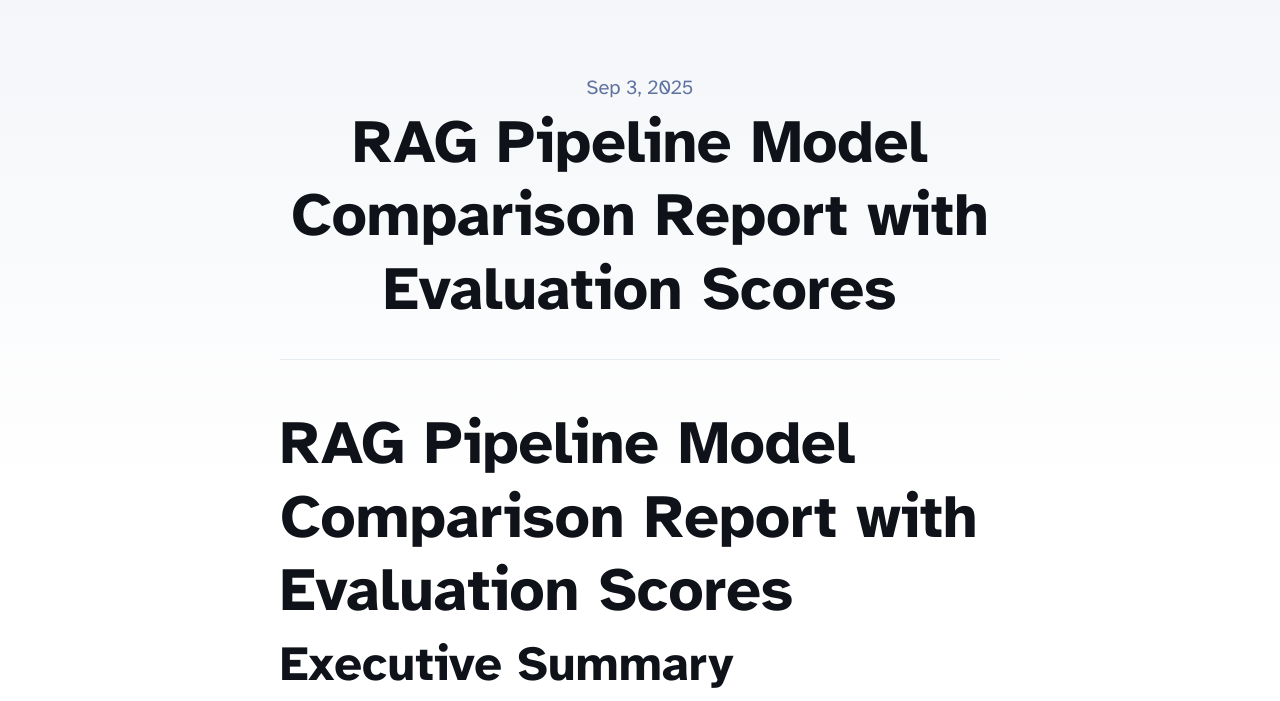
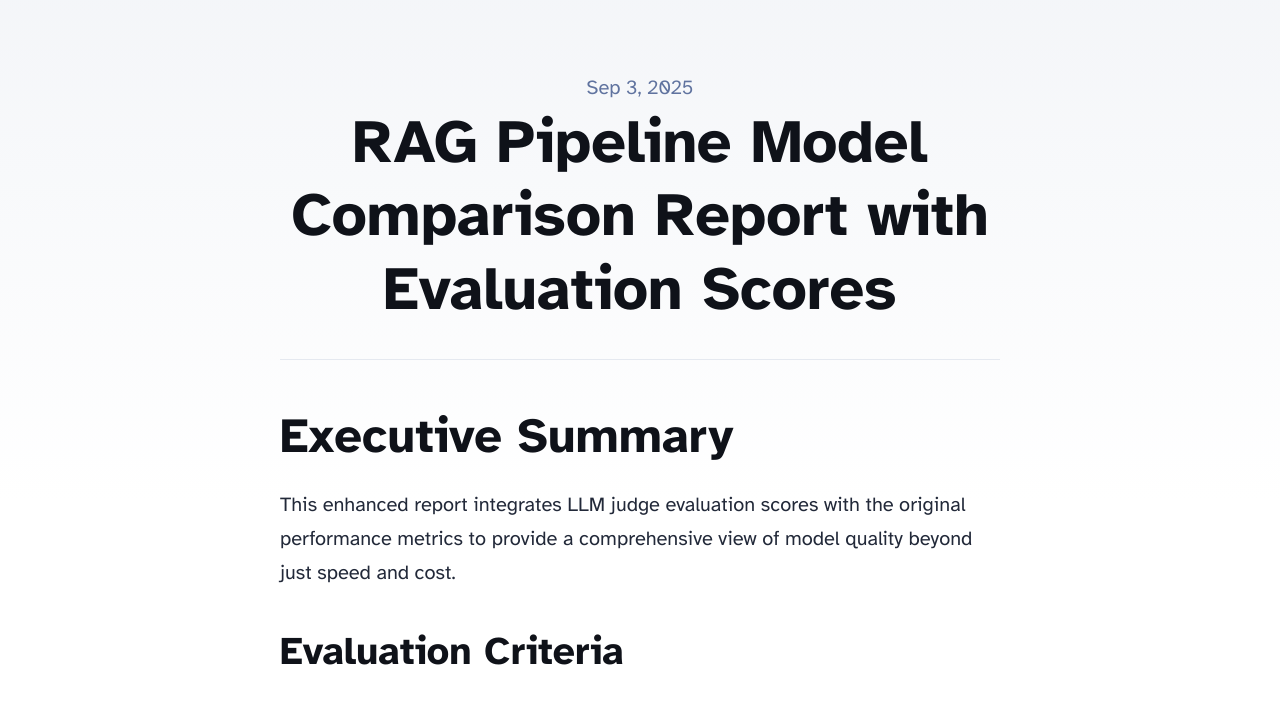
Before and after one commit to Amacca1/Research_CS, an Astro site: page /blog/model_comparison in a window 1280 px wide. Shown: the part 99-800 px from the top of the page. Built offline with nearby package versions, Linux system fonts and the light colour scheme; Astro itself is replaced by a stand-in of ours.

Commit message:
reformatted report

```diff
--- a/src/content/blog/model_comparison.md
+++ b/src/content/blog/model_comparison.md
@@ -3,9 +3,6 @@ title: 'RAG Pipeline Model Comparison Report with Evaluation Scores'
 description: 'Full report.'
 pubDate: 'Sep 3 2025'
 ---
-
-
-# RAG Pipeline Model Comparison Report with Evaluation Scores
 
 ## Executive Summary
 
@@ -32,6 +29,7 @@ The LLM judge evaluates responses on three key criteria:
 | Gemini 2.5 Pro | 100.0% | 2.34 | $0.030156 | 0.70 | 0.80 | 0.40 | 0.63 |
 | GPT-5 | 60.0% | 23.68 | $0.083575 | 0.50 | 0.50 | 0.30 | 0.43 |
 
+---
 
 ## Quality Analysis
 
@@ -61,8 +59,10 @@ The LLM judge evaluates responses on three key criteria:
 4. **Deepseek**: 0.60
 5. **GPT-O3**: 0.60
 
+---
 
 ## Detailed Evaluation Results
+
 
 ### Gemini 2.5 Flash - Detailed Evaluation
 
```
